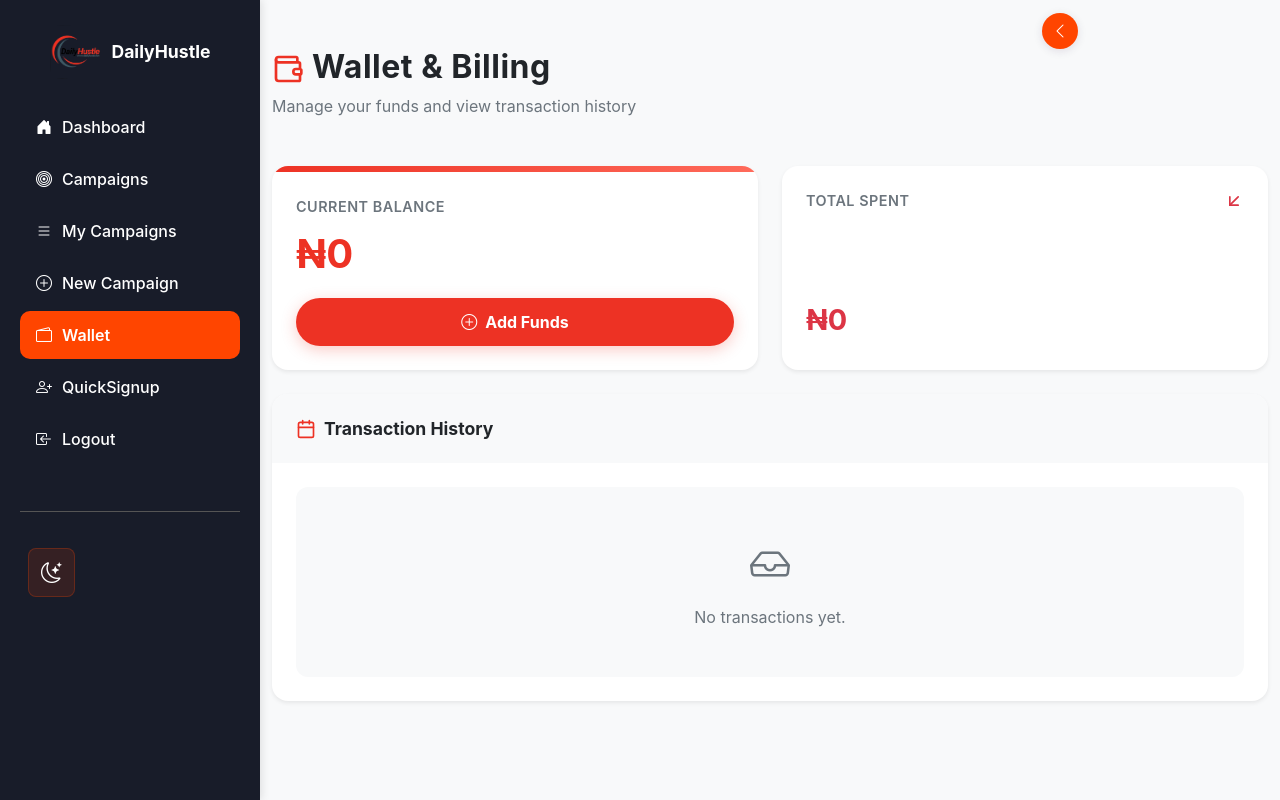
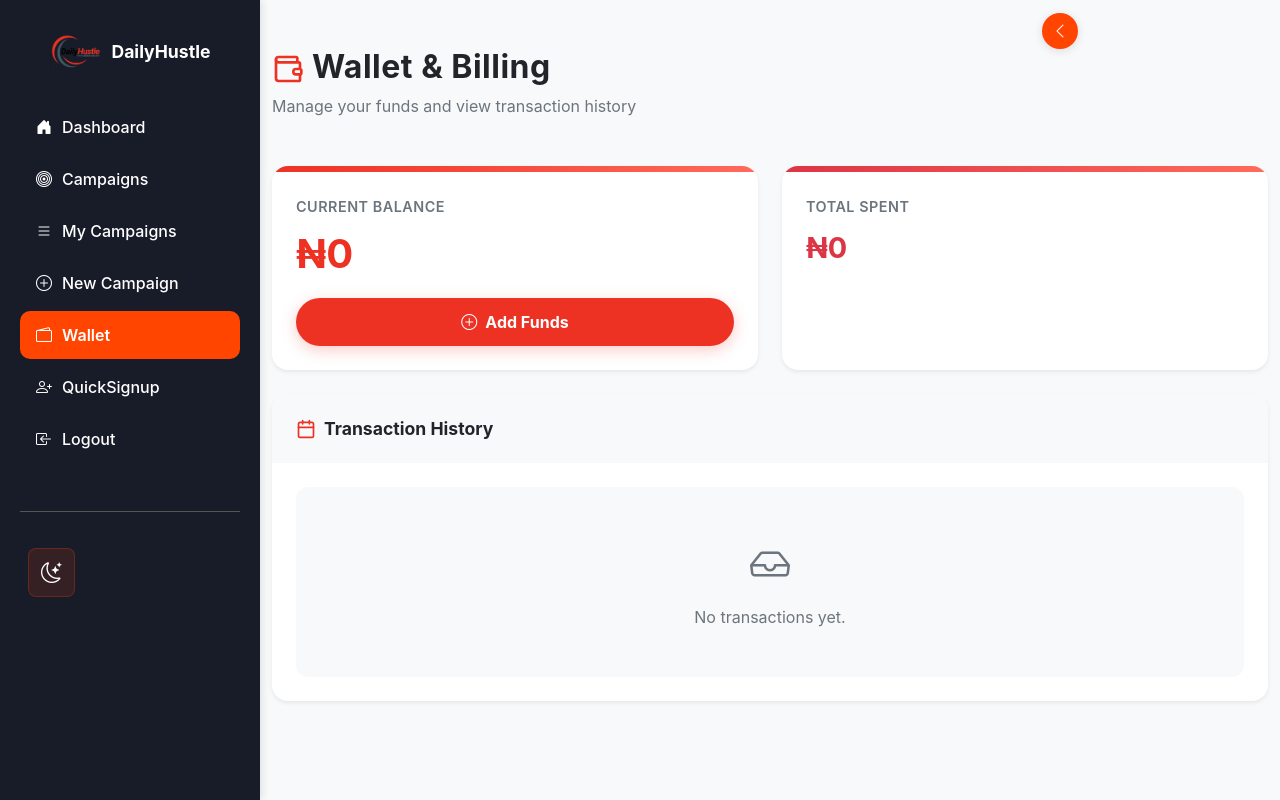
Before and after one commit to Dohperm/daily-hustle-advertiser-frontend, a React (Vite) app: page /wallet in a window 1280 px wide. Built offline with nearby package versions, Linux system fonts and the light colour scheme.

Commit message:
update total spent card

```diff
--- a/src/pages/Wallet/AdvertiserWallet.jsx
+++ b/src/pages/Wallet/AdvertiserWallet.jsx
@@ -2,7 +2,7 @@ import { useMemo, useState, useEffect } from "react";
 import { useAdvertiserData } from "../hooks/useAppDataContext";
 import { useTheme } from "../../context/ThemeContext";
 import { useLocation } from "react-router-dom";
-import { advertiserWalletBalance, advertiserTransactions, initializePayment } from "../services/services";
+import { advertiserWalletBalance, advertiserTransactions, advertiserTotalSpent, initializePayment } from "../services/services";
 import {
   Wallet,
   TrendingUp,
@@ -17,8 +17,10 @@ export default function AdvertiserWallet() {
   const location = useLocation();
   const [walletData, setWalletData] = useState({ balance: 0, transactions: [] });
   const [transactions, setTransactions] = useState([]);
+  const [totalSpent, setTotalSpent] = useState({ total_spent: 0, currency: 'NGN' });
   const [loading, setLoading] = useState(false);
   const [transactionsLoading, setTransactionsLoading] = useState(false);
+  const [totalSpentLoading, setTotalSpentLoading] = useState(false);
   const [showPaymentModal, setShowPaymentModal] = useState(false);
   const [amount, setAmount] = useState("");
   const [paymentLoading, setPaymentLoading] = useState(false);
@@ -58,6 +60,19 @@ export default function AdvertiserWallet() {
         setTransactions([]);
       } finally {
         setTransactionsLoading(false);
+      }
+
+      // Fetch total spent
+      setTotalSpentLoading(true);
+      try {
+        const response = await advertiserTotalSpent();
+        const spentData = response?.data?.data || { total_spent: 0, currency: 'NGN' };
+        setTotalSpent(spentData);
+      } catch (error) {
+        console.error('Failed to fetch total spent:', error);
+        setTotalSpent({ total_spent: 0, currency: 'NGN' });
+      } finally {
+        setTotalSpentLoading(false);
       }
     }
     fetchWalletData();
@@ -216,11 +231,18 @@ export default function AdvertiserWallet() {
             style={{
               background: palette.cardBg,
               borderRadius: "16px",
+              overflow: "hidden",
             }}
           >
-            <div className="card-body p-4 d-flex flex-column justify-content-between">
-              <div className="mb-3 d-flex align-items-center justify-content-between">
-                <span
+            <div
+              style={{
+                background: `linear-gradient(135deg, ${palette.danger}, #ff6b5b)`,
+                height: "6px",
+              }}
+            />
+            <div className="card-body p-4">
+              <div
+                className="mb-3"
                 style={{
                   fontSize: "0.9rem",
                   fontWeight: "600",
@@ -230,21 +252,23 @@ export default function AdvertiserWallet() {
                 }}
               >
                 Total Spent
-                </span>
-                <ArrowDownLeft size={20} style={{ color: palette.danger }} />
               </div>
               <h3
-                className="fw-bold"
+                className="fw-bold mb-4"
                 style={{
                   fontSize: "1.8rem",
                   color: palette.danger,
+                  lineHeight: "1",
                 }}
               >
-                ₦
-                {currentWallet.transactions
-                  ?.filter((t) => t.amount < 0)
-                  .reduce((sum, t) => sum + Math.abs(t.amount), 0)
-                  .toLocaleString() || "0"}
+                {totalSpentLoading ? (
+                  <div className="d-flex align-items-center gap-2">
+                    <div className="spinner-border spinner-border-sm" role="status" style={{ color: palette.danger }}></div>
+                    <span>Loading...</span>
+                  </div>
+                ) : (
+                  `${totalSpent.currency === 'NGN' ? '₦' : totalSpent.currency}${totalSpent.total_spent?.toLocaleString() || '0'}`
+                )}
               </h3>
             </div>
           </div>
--- a/src/pages/services/services.js
+++ b/src/pages/services/services.js
@@ -142,6 +142,8 @@ export const advertiserWalletBalance = () => api.get("/advertisers/me/wallet-bal
  */
 export const advertiserTransactions = () => api.get("/transactions/advertisers");
 
+export const advertiserTotalSpent = () => api.get("/transactions/advertisers/stats/total-spent");
+
 export const initializePayment = (amount) => {
   return api.post("/payments/initialize", { amount });
 };
```
Lines whose indentation alone changed are shown as unchanged.
